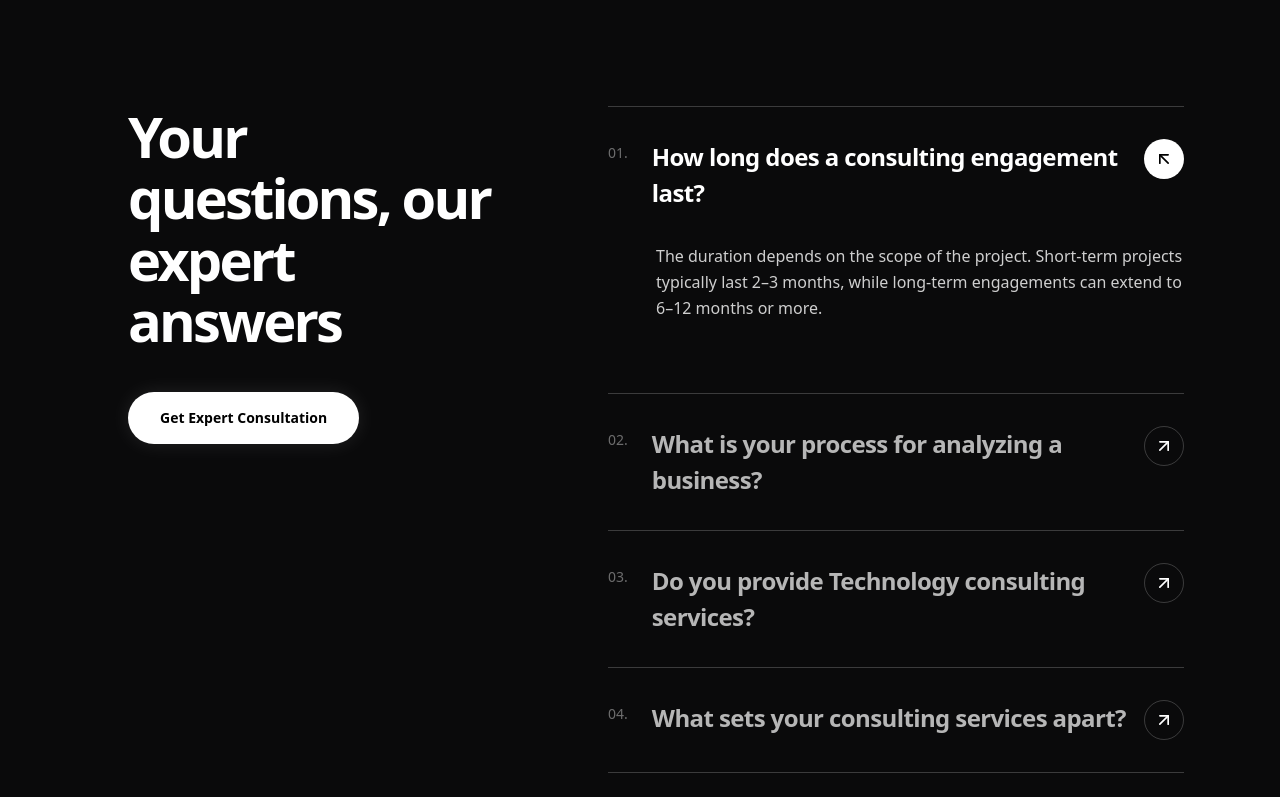
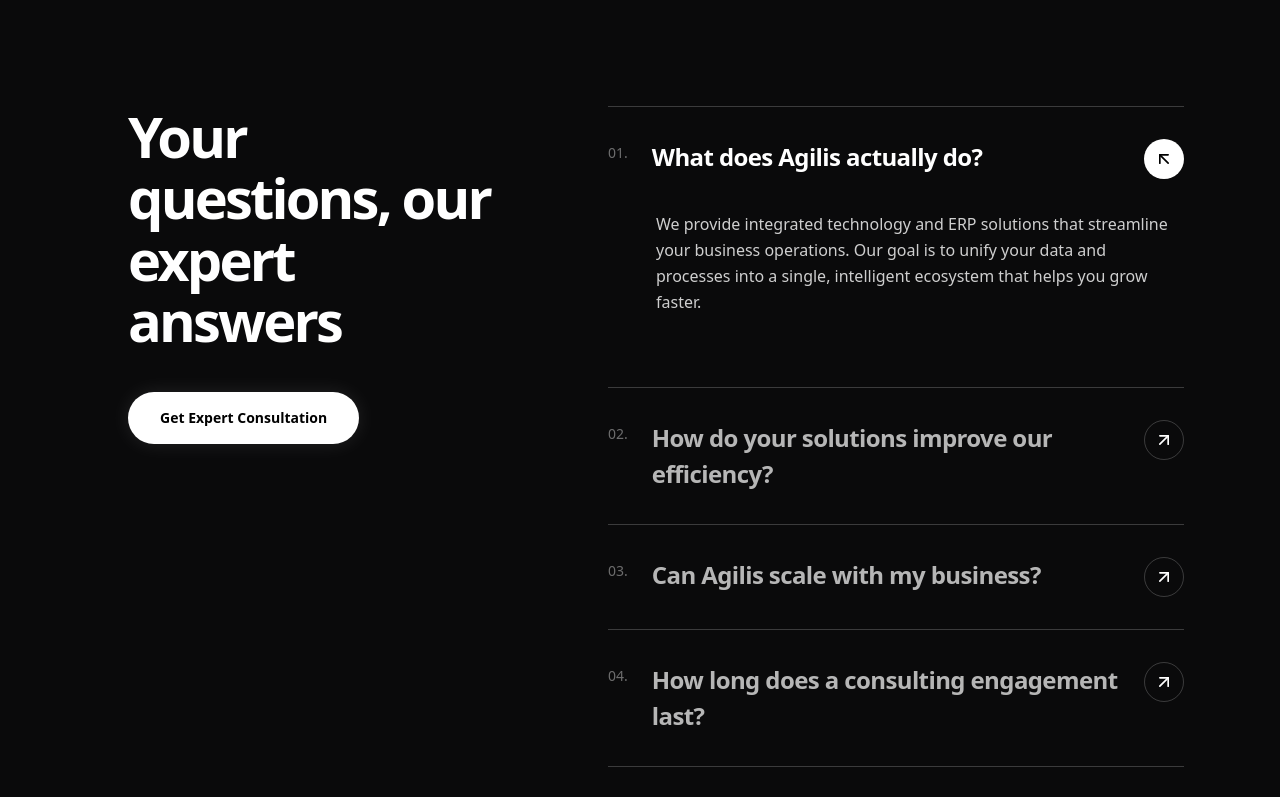
Before and after one commit to odisyorg-ops/Agilis_002, a React (Vite) app: page / in a window 1280 px wide. Shown: the part 3480-4277 px from the top of the page. Built offline with nearby package versions, Linux system fonts and the light colour scheme.

Commit message:
Faq section fixed

```diff
--- a/src/GlobalComponent/FAQSection.jsx
+++ b/src/GlobalComponent/FAQSection.jsx
@@ -8,12 +8,45 @@
 
   const faqs = [
     {
+      question: "What does Agilis actually do?",
+      answer: "We provide integrated technology and ERP solutions that streamline your business operations. Our goal is to unify your data and processes into a single, intelligent ecosystem that helps you grow faster."
+    },
+    {
+      question: "How do your solutions improve our efficiency?",
+      answer: "By automating manual tasks and providing real-time data insights, we eliminate silos within your organization. This allows your team to focus on high-value strategy instead of administrative bottlenecks."
+    },
+    {
+      question: "Can Agilis scale with my business?",
+      answer: "Yes. Our technology is designed to be flexible. Whether you are expanding your team or entering new markets, our systems adapt to your changing requirements without needing a total overhaul."
+    },
+    {
       question: "How long does a consulting engagement last?",
       answer: "The duration depends on the scope of the project. Short-term projects typically last 2–3 months, while long-term engagements can extend to 6–12 months or more."
     },
     {
       question: "What is your process for analyzing a business?",
-      answer: "We start with an in-depth consultation to understand your goals, followed by a SWOT analysis, market research, and a review of financials and operations to identify key areas for improvement."
+      answer: `The Agilis Blueprint: Our Strategic Analysis Framework
+At Agilis, we don’t believe in forcing your business into a pre-packaged box. Our analysis process is designed to uncover the "Digital DNA" of your operations to ensure that our technology serves as a high-velocity accelerant for your growth.
+
+01. Infrastructure & Data Audit
+We begin with a deep-dive assessment of your Current State Architecture. We map your existing tech stack and legacy systems to identify "Data Debt"—the critical product and customer information currently trapped in static PDFs, siloed spreadsheets, and manual workarounds.
+
+The Objective: Bridge the gap between fragmented data and AI-readiness.
+02. Operational Friction Mapping
+We analyze your core commercial logic by auditing workflows across sales, procurement, and regulatory compliance. We pinpoint Process Bottlenecks—those specific moments where manual intervention or redundant data entry stalls your go-to-market velocity.
+
+The Objective: Isolate the friction points that are inflating overhead and compromising your data integrity.
+03. Scalability Stress-Testing
+We evaluate your current digital capabilities against your 3-year and 5-year commercial targets. We ask the mission-critical question: If your transaction volume or SKU count triples tomorrow, exactly where does your current system break?
+
+The Objective: Define the "Scalability Gap" between your present infrastructure and your future global ambitions.
+04. The Future-State Roadmap
+The final deliverable is a technical blueprint of your Optimal Future State. We provide a prioritized execution plan that balances "Quick Wins" (high-impact automations like self-service portals) with "Strategic Pillars" (core PIM integration and supply chain orchestration).
+
+The Objective: Align your software architecture with your business DNA to ensure Agilis acts as a permanent engine for commercial excellence.
+
+The Agilis Advantage
+Most providers try to fix business problems with more software. We fix them with better architecture. By auditing your operational reality first, we ensure that every module we deploy is engineered to support the unique complexities of your industry.`
     },
     {
       question: "Do you provide Technology consulting services?",
```
